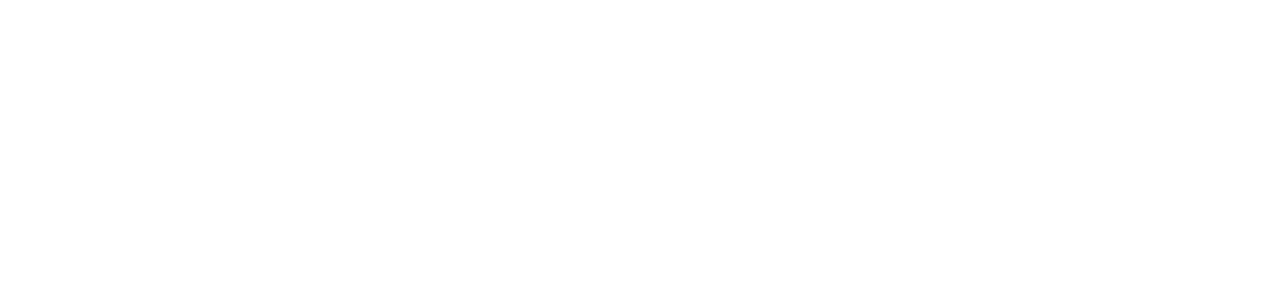
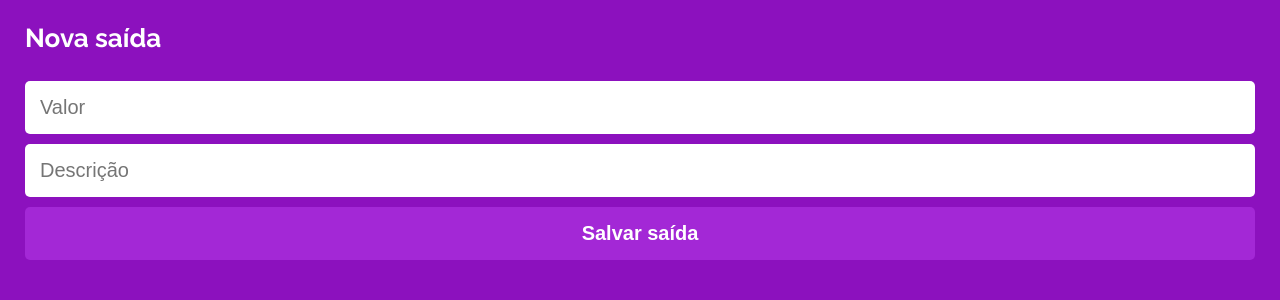
Before and after one commit to JoaoAfranio/projeto14-mywallet-front, a React (Create React App) app: page /newOutput in a window 1280 px wide. Before the commit this address had no page. Shown: the top 300 px of the page. Built offline with nearby package versions, Linux system fonts and the light colour scheme; a web font is replaced by a local one.

Commit message:
feat: input and output page

```diff
--- a/src/App.js
+++ b/src/App.js
@@ -1,6 +1,8 @@
 import { BrowserRouter, Routes, Route } from "react-router-dom";
 import GlobalStyle from "./assets/css/GlobalStyle";
+import InputRecord from "./pages/InputRecord";
 import Login from "./pages/Login";
+import OutputRecord from "./pages/OutputRecord";
 import Records from "./pages/Record";
 import Register from "./pages/Register";
 
@@ -13,6 +15,8 @@
           <Route path="/" element={<Login />} />
           <Route path="/register" element={<Register />} />
           <Route path="/records" element={<Records />} />
+          <Route path="/newInput" element={<InputRecord />} />
+          <Route path="/newOutput" element={<OutputRecord />} />
         </Routes>
       </BrowserRouter>
     </>
--- /dev/null
+++ b/src/pages/InputRecord.js
@@ -0,0 +1,60 @@
+import styled from "styled-components";
+import COLORS from "../constants/colors";
+
+function InputRecord() {
+  return (
+    <Container>
+      <Tittle>Nova Entrada</Tittle>
+      <Input type="text" placeholder="Valor" />
+      <Input type="text" placeholder="Descrição" />
+      <Button>Salvar Entrada</Button>
+    </Container>
+  );
+}
+
+export default InputRecord;
+
+const Container = styled.div`
+  display: flex;
+  flex-direction: column;
+  padding: 25px;
+  background-color: ${COLORS.primary};
+
+  gap: 10px;
+`;
+
+const Tittle = styled.h1`
+  font-size: 26px;
+  font-weight: 700;
+  color: #ffffff;
+
+  margin-bottom: 20px;
+`;
+
+const Input = styled.input`
+  width: 100%;
+  padding: 15px;
+
+  border-radius: 5px;
+  border: none;
+  outline: none;
+
+  font-size: 20px;
+  color: #000000;
+
+  box-sizing: border-box;
+`;
+
+const Button = styled.button`
+  width: 100%;
+  background-color: ${COLORS.secondary};
+  color: #ffffff;
+
+  border-radius: 5px;
+  border: none;
+
+  padding: 15px;
+
+  font-size: 20px;
+  font-weight: 700;
+`;
--- /dev/null
+++ b/src/pages/OutputRecord.js
@@ -0,0 +1,60 @@
+import styled from "styled-components";
+import COLORS from "../constants/colors";
+
+function OutputRecord() {
+  return (
+    <Container>
+      <Tittle>Nova saída</Tittle>
+      <Input type="text" placeholder="Valor" />
+      <Input type="text" placeholder="Descrição" />
+      <Button>Salvar saída</Button>
+    </Container>
+  );
+}
+
+export default OutputRecord;
+
+const Container = styled.div`
+  display: flex;
+  flex-direction: column;
+  padding: 25px;
+  background-color: ${COLORS.primary};
+
+  gap: 10px;
+`;
+
+const Tittle = styled.h1`
+  font-size: 26px;
+  font-weight: 700;
+  color: #ffffff;
+
+  margin-bottom: 20px;
+`;
+
+const Input = styled.input`
+  width: 100%;
+  padding: 15px;
+
+  border-radius: 5px;
+  border: none;
+  outline: none;
+
+  font-size: 20px;
+  color: #000000;
+
+  box-sizing: border-box;
+`;
+
+const Button = styled.button`
+  width: 100%;
+  background-color: ${COLORS.secondary};
+  color: #ffffff;
+
+  border-radius: 5px;
+  border: none;
+
+  padding: 15px;
+
+  font-size: 20px;
+  font-weight: 700;
+`;
```
